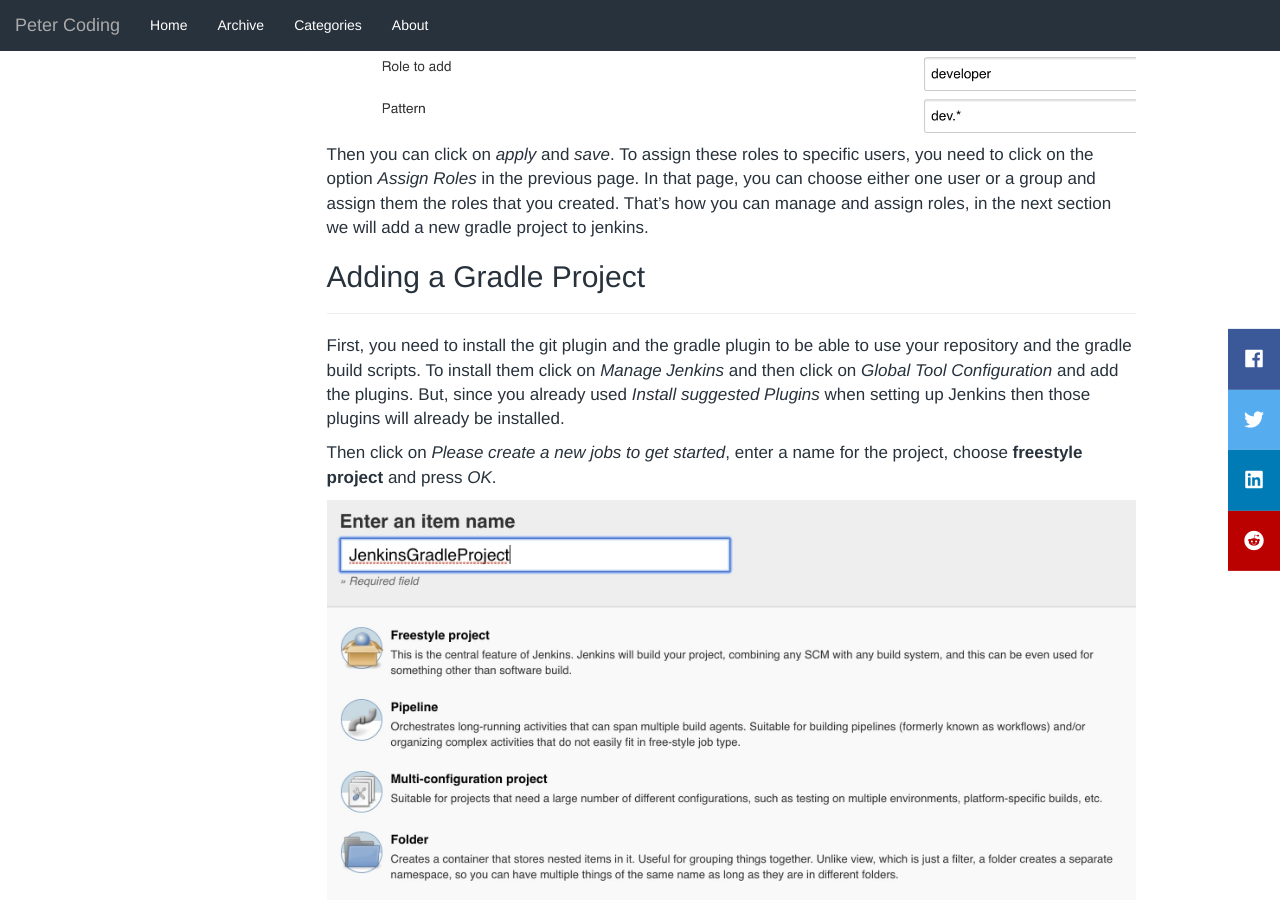
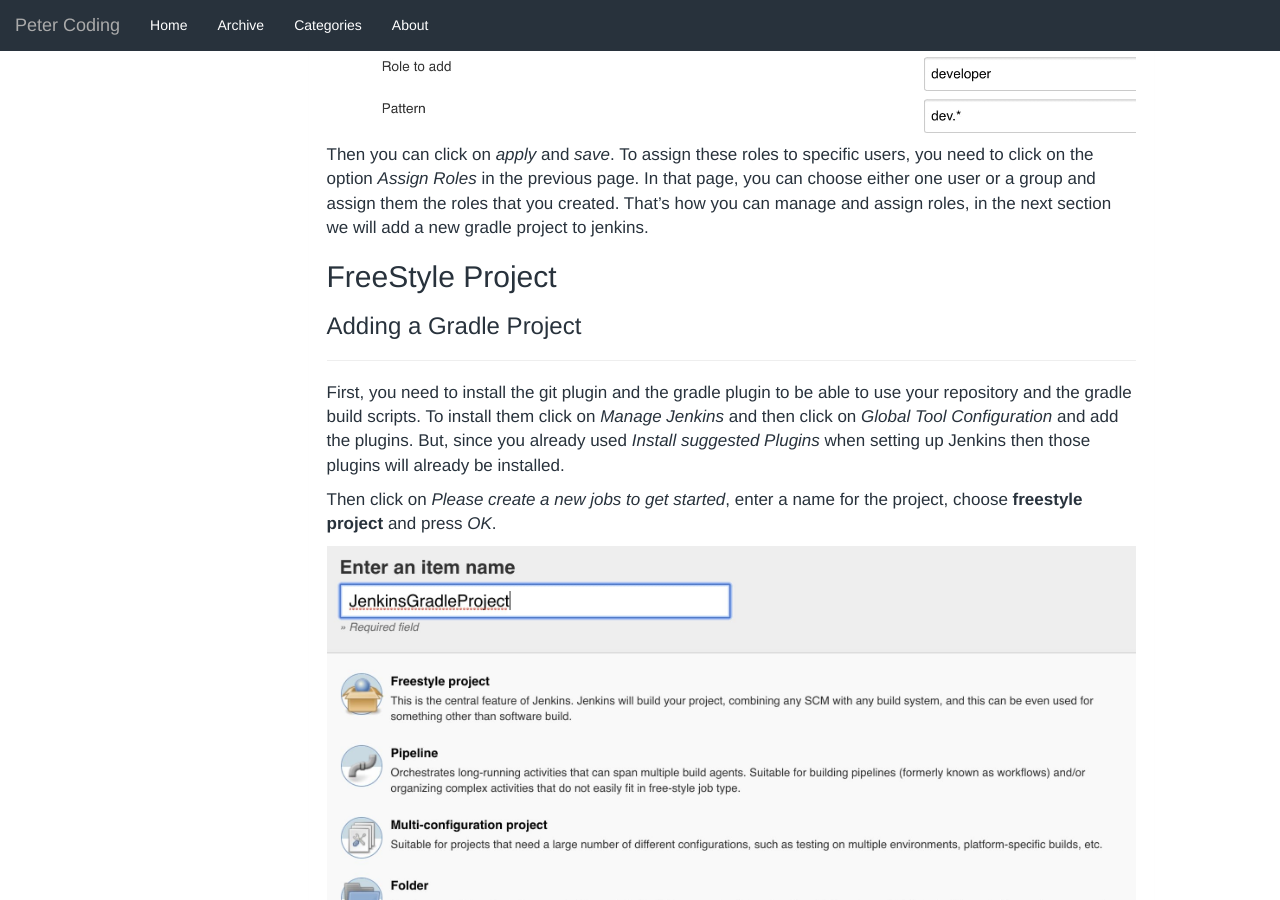
Before and after one commit to aximilli1212/peterhdd.github.io, a Jekyll site: the page built from _posts/2019-07-15-how-to-use-jenkins.md, in a window 1280 px wide and 900 px high, scrolled down 5668 px. Built offline with Jekyll 4.4.1, drawn with Linux system fonts in a browser that asks for light colours; nearby versions of some CDN libraries; comment, search, counter and statistics services are not loaded.

Commit message:
update shared icons

```diff
--- a/_includes/shareIcons.html
+++ /dev/null
@@ -1,7 +0,0 @@
-<!-- The social media icon bar -->
-<div class="shared-bar">
-    <a href="https://www.facebook.com/sharer/sharer.php?u={{ site.url }}{{ page.url }}&title={{ page.title}}" class="facebook" target="_blank"><i class="fab fa-facebook"></i></a>
-    <a href="https://twitter.com/intent/tweet?text={{ page.title }}&url={{ site.url }}{{ page.url }}&text={{ page.title}}" class="twitter" target="_blank"><i class="fab fa-twitter"></i></a>
-    <a href="https://www.linkedin.com/shareArticle?mini=true&url={{ page.url | replace:'index.html','' | prepend: site.url | uri_escape}}&title={{ page.title}}" class="linkedin" target="_blank"><i class="fab fa-linkedin"></i></a>
-    <a href="https://www.reddit.com/submit?url={{ site.url }}{{ page.url }}&title={{ page.title}}" class="reddit" target="_blank"><i class="fab fa-reddit"></i></a>
-  </div>
--- a/_layouts/post.html
+++ b/_layouts/post.html
@@ -100,7 +100,6 @@ layout: default
 
     </div>
     {% include comments.html %}
-    {% include shareIcons.html %}
     <script async src="https://pagead2.googlesyndication.com/pagead/js/adsbygoogle.js"></script>
     <ins class="adsbygoogle"
          style="display:block"
--- a/_posts/2019-07-15-how-to-use-jenkins.md
+++ b/_posts/2019-07-15-how-to-use-jenkins.md
@@ -116,8 +116,8 @@ In the manage role, their are three types of roles. The global role provide role
 
 Then you can click on *apply* and *save*. To assign these roles to specific users, you need to click on the option *Assign Roles* in the previous page. In that page, you can choose either one user or a group and assign them the roles that you created. That's how you can manage and assign roles, in the next section we will add a new gradle project to jenkins.
 
-
-## Adding a Gradle Project
+## FreeStyle Project
+### Adding a Gradle Project
 ----
 
 First, you need to install the git plugin and the gradle plugin to be able to use your repository and the gradle build scripts. To install them click on *Manage Jenkins* and then click on *Global Tool Configuration* and add the plugins. But, since you already used *Install suggested Plugins* when setting up Jenkins then those plugins will already be installed.
--- a/index.html
+++ b/index.html
@@ -34,7 +34,6 @@ description: Learn how to build your own apps using android & java or hybrid fra
 
 </div>
 {% endfor %}
-{% include shareIcons.html %}
 <div class="pagination">
   {% if paginator.previous_page %}
       {% if paginator.previous_page == 1 %}
```
Also changed, not shown: about.md (+0 -1 lines).
